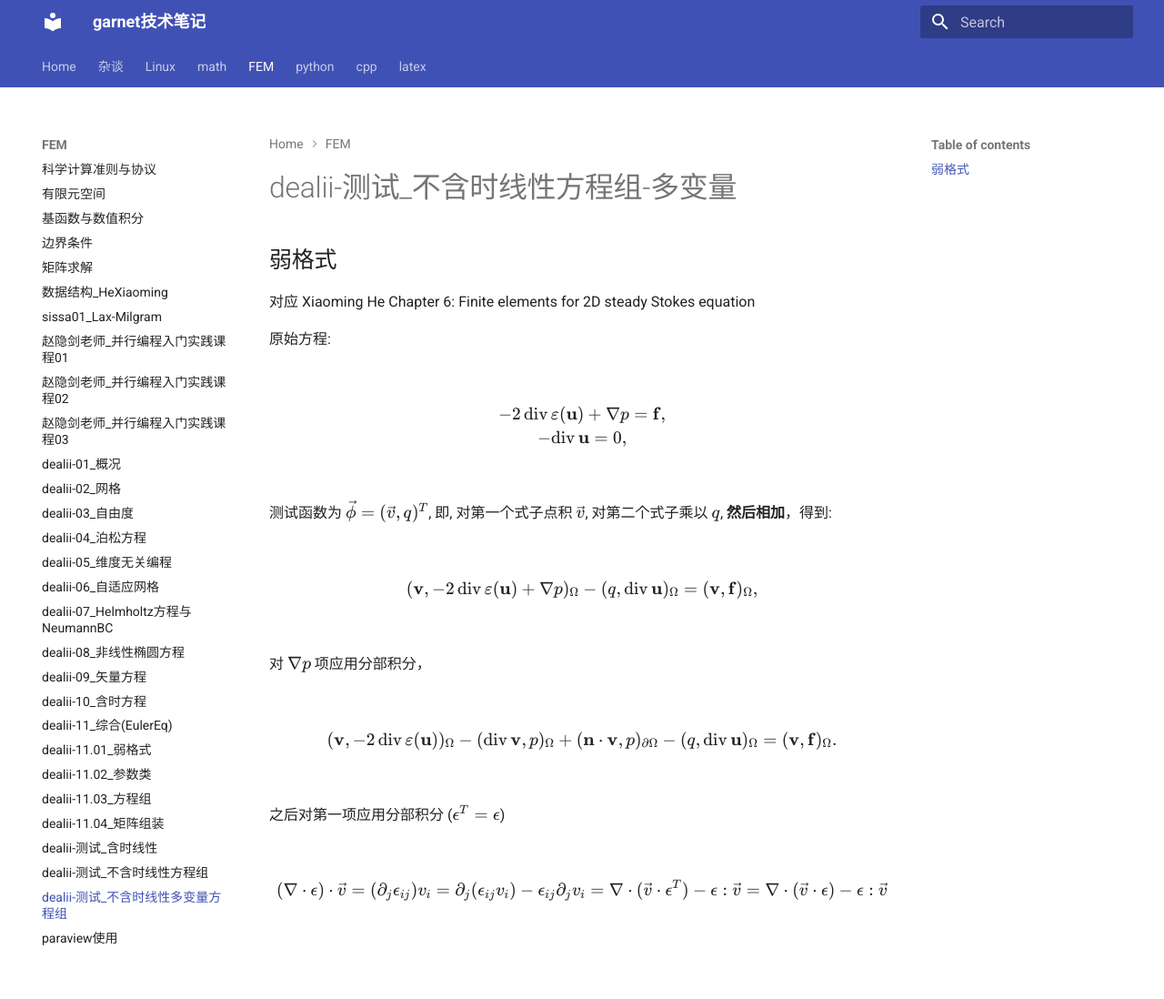
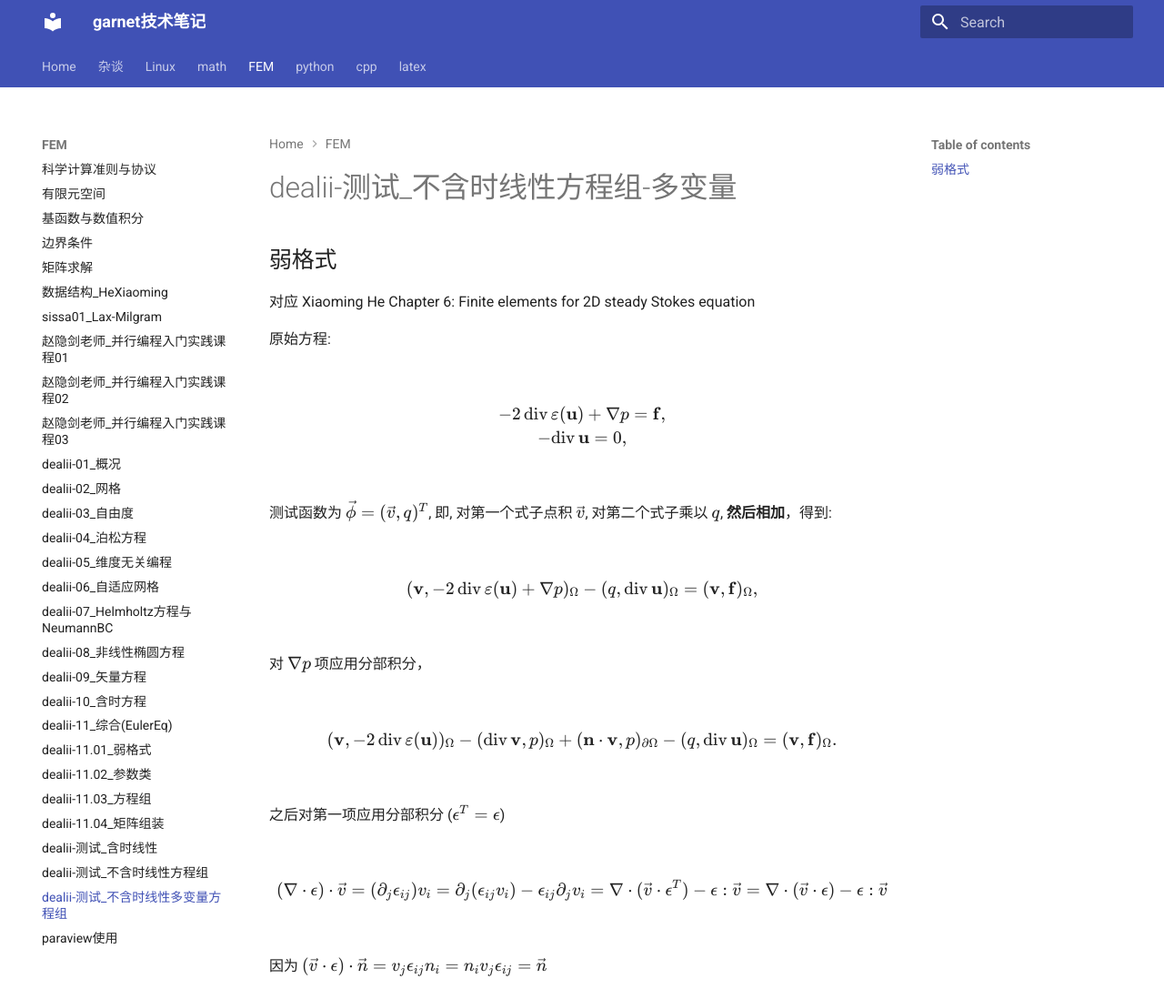
Before and after one commit to ymma98/technotes, an MkDocs documentation site: the page built from docs/FEM/dealii-测试_不含时线性方程组多变量.md, in a window 1280 px wide and 1098 px high. Shown: the whole window at 91% size. Built offline with MkDocs 1.6.1 and Material for MkDocs 9.7.7, drawn with Linux system fonts in a browser that asks for light colours.

Commit message:
docs/FEM/dealii-测试_不含时线性方程组多变量.md updated from https://stackedit.cn/

```diff
--- a/docs/FEM/dealii-测试_不含时线性方程组多变量.md
+++ b/docs/FEM/dealii-测试_不含时线性方程组多变量.md
@@ -32,9 +32,10 @@ $$
 (\nabla\cdot\epsilon)\cdot \vec{v} = (\partial_j\epsilon_{ij}) v_i = \partial_j(\epsilon_{ij} v_i) - \epsilon_{ij} \partial_j v_i  = \nabla \cdot (\vec{v}\cdot \epsilon^T) - \epsilon :\vec{v} = \nabla \cdot (\vec{v}\cdot \epsilon) - \epsilon :\vec{v}
 $$
 
+因为 $(\vec{v}\cdot \epsilon)\cdot \vec{n} = v_j \epsilon_{ij} n_i = n_i v_j \epsilon_{ij} = \vec{n}$
 
 <!--stackedit_data:
-eyJoaXN0b3J5IjpbNDI5OTU5NTYzLC03NDE0NzcxNjAsLTIxMj
-k5MzYyNDMsNzg0NDEzMzMyLC0xNTM2NzY5MjQ2LC0xMzUwNTk3
-MjM2LC0xODExMjcwMzg1XX0=
+eyJoaXN0b3J5IjpbLTExNzIyODExMzksLTc0MTQ3NzE2MCwtMj
+EyOTkzNjI0Myw3ODQ0MTMzMzIsLTE1MzY3NjkyNDYsLTEzNTA1
+OTcyMzYsLTE4MTEyNzAzODVdfQ==
 -->
```
